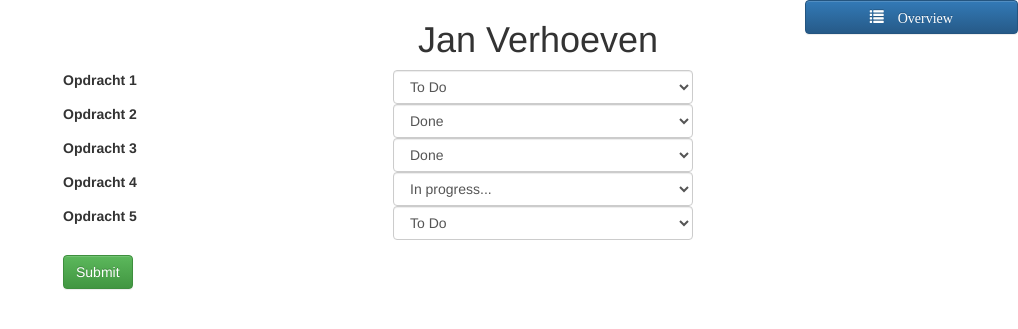
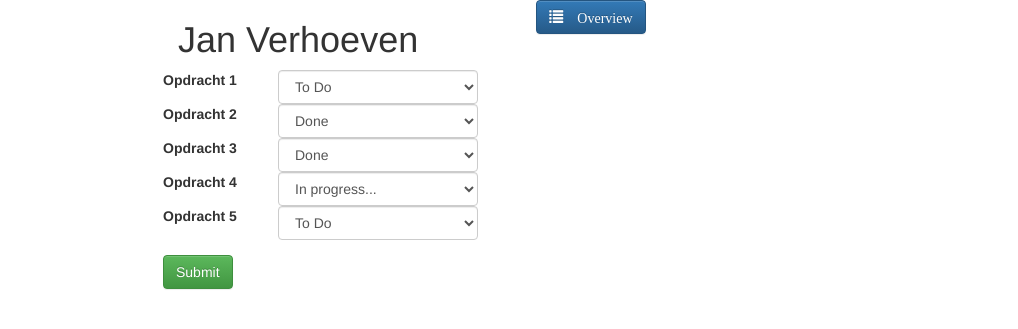
Before and after one commit to raymondphua/StudentenTabel_minor, a PHP site: page /edit.php?id=1 in a window 1280 px wide. Shown: the top 329 px of the page, without its empty margins (262-1280 px from the left). Run offline with PHP 8.4, Linux system fonts and the light colour scheme; some libraries are stand-ins or nearby versions.

Commit message:
functionaliteit

```diff
--- a/edit.php
+++ b/edit.php
@@ -7,6 +7,19 @@
  */
 
 include "data.php";
+
+if (isset($_GET))
+{
+    $studentId = $_GET['id'];
+    foreach ($students as $student)
+    {
+        if ($student->getId() == $studentId)
+        {
+            $currentStudent = $student;
+            break;
+        }
+    }
+}
 
 ?>
 
@@ -30,7 +43,7 @@ include "data.php";
     <![endif]-->
 <style>
     .wrapper {
-        max-width: 600px;
+        max-width: 400px;
         margin: 0 auto;
     }
 </style>
@@ -39,24 +52,25 @@ include "data.php";
 
 <div class="container-fluid">
 
-<div class="row">
-    <div class="col-sm-5"></div>
-    <div class="col-sm-5"><h1 align="center">Jan Verhoeven</h1></div>
-<a href="home.php" type="button" class="btn btn-primary col-sm-2"><span class="glyphicon glyphicon-list" aria-hidden="true"> Overview</span></a>
-</div>
-
     <div class="wrapper">
+        <div class="row">
+            <div class="col-sm-10"><h1><?= $currentStudent->getFullName(); ?></h1></div>
+            <div class="col-sm-2">
+                <a href="home.php" type="button" class="btn btn-primary"><span class="glyphicon glyphicon-list" aria-hidden="true"> Overview</span></a>
+            </div>
+        </div>
 <div class="row">
     <form action="home.php" method="post">
         <div class="form-group">
 
             <?php
-                foreach ($exercises1 as $ex)
+                foreach ($currentStudent->getExercises() as $ex)
                 {
                     ?>
+                    <input type="hidden" name="studentId" value="<?= $currentStudent->getId(); ?>">
                     <div class="row">
 
-                        <div class="col-sm-6">
+                        <div class="col-sm-3">
                             <label><?= $ex->getName(); ?></label>
                         </div>
 
```
Also changed, not shown: home.php (+1 -9 lines).
